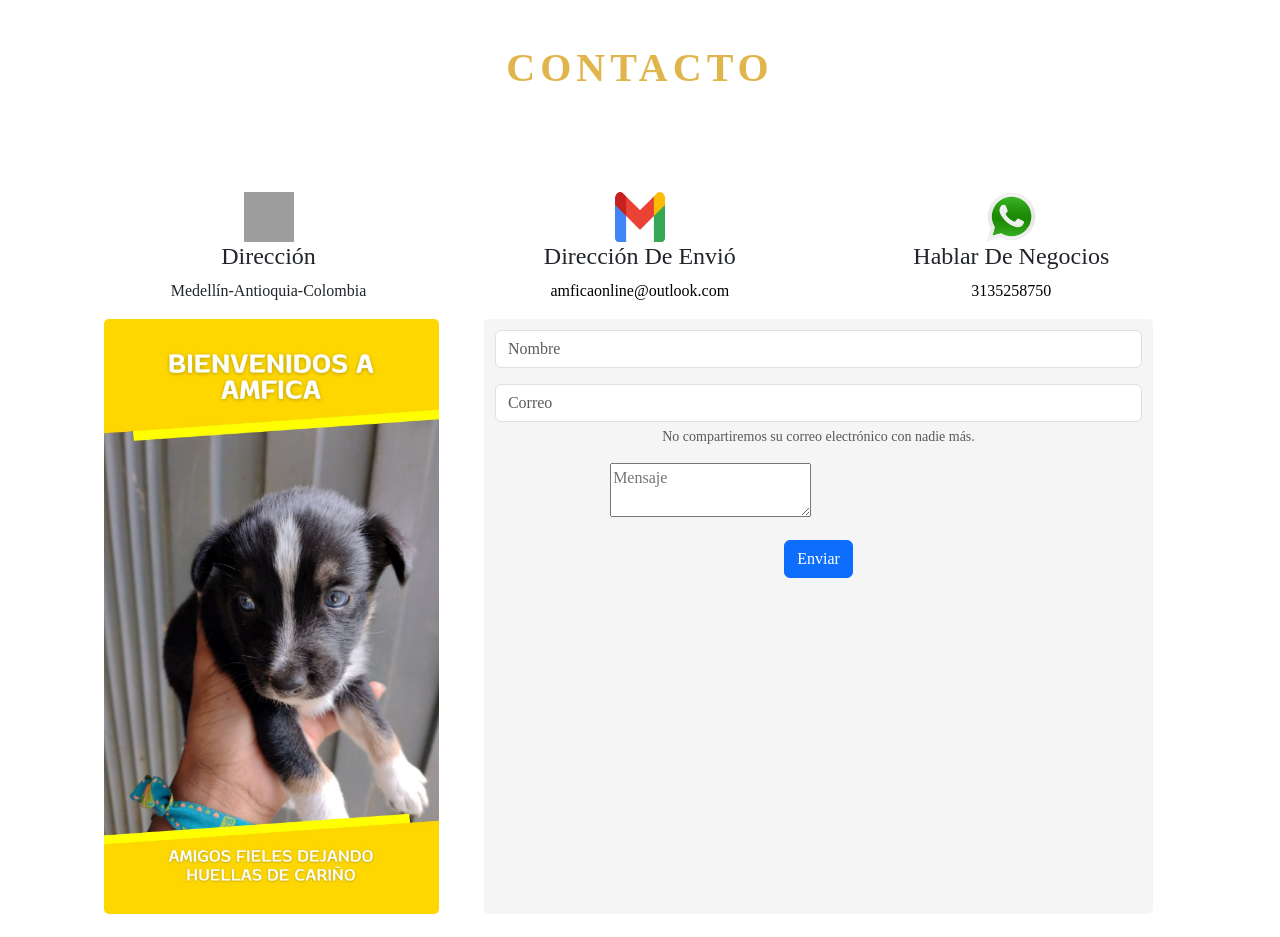
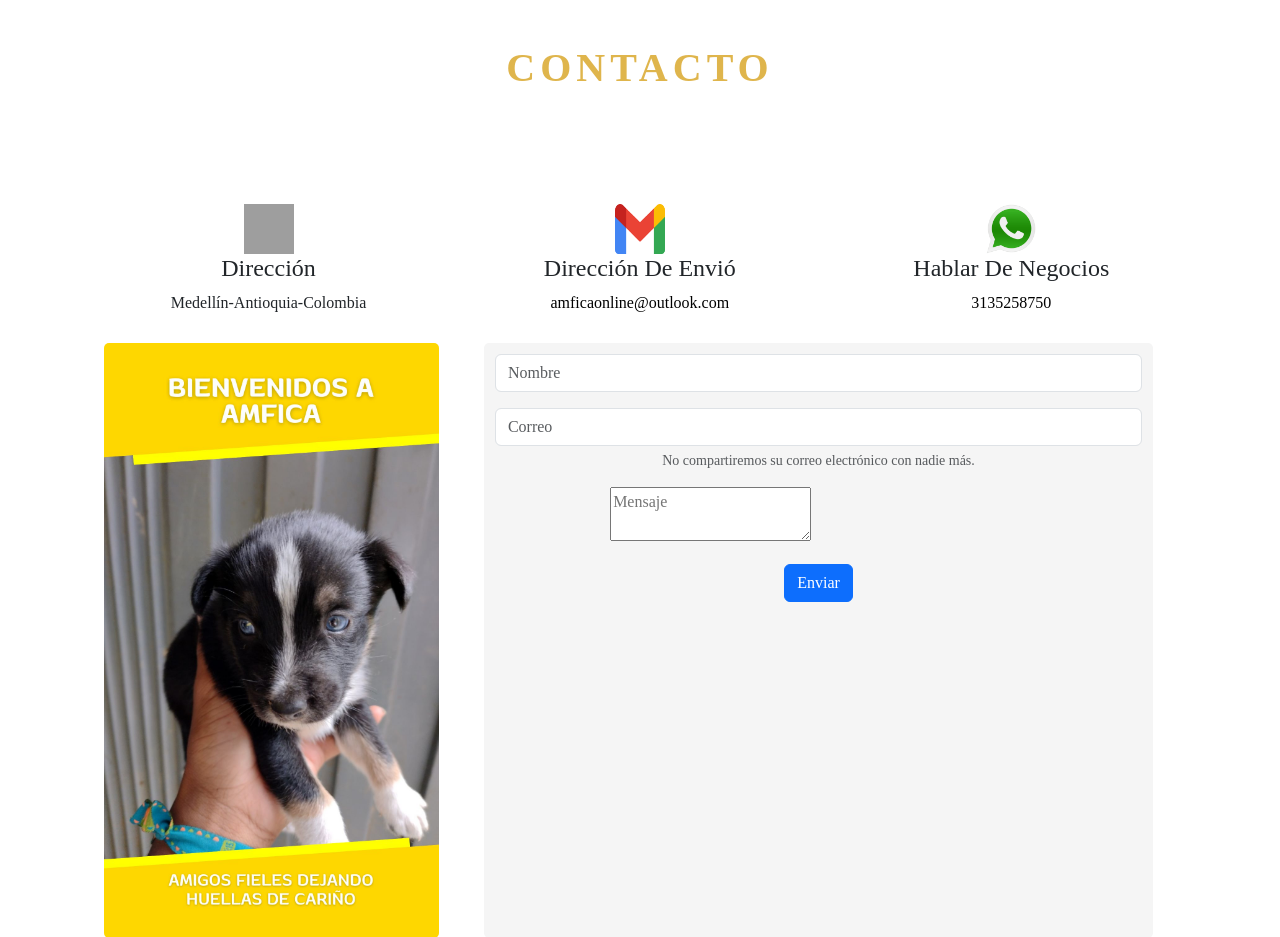
Before and after one commit to murasp06/Directorio-HV, a PHP site: page /Views/contact.php in a window 1280 px wide. Shown: the part 335-1272 px from the top of the page. Run offline with PHP 8.4, Linux system fonts and the light colour scheme; grey boxes are pictures that could not be loaded.

Commit message:
espacio en la pgina de contacto

```diff
--- a/Views/contact.php
+++ b/Views/contact.php
@@ -74,19 +74,19 @@
         </div>
         <!-- contenedor de datos direccion,contacto.gmail -->
         <div style="text-align: center;justify-content: space-around;margin-top: 100px;" class="container d-flex">
-            <div>
+            <div class="m-1 p-2">
                 <!-- direccion -->
                 <img style="height: 50px;width: 50px;" src="/image/location.png" alt="img-direccion">
                 <h4>Dirección</h4>
                 <p>Medellín-Antioquia-Colombia</p>
             </div>
-            <div>
+            <div class="m-1 p-2">
                 <!-- gmail -->
                 <img style="height: 50px;width: 50px;" src="/image/gmail-logo.png" alt="img-gmail">
                 <h4>Dirección De Envió</h4>
                 <a style="text-decoration: none;color: black; " href="mailto:amficaonline@outlook.com">amficaonline@outlook.com</a>
             </div>
-            <div>
+            <div class="m-1 p-2">
                 <!-- wassap -->
                 <img style="height: 50px;width: 50px;" src="/image/logo_wasap.png" alt="img-wasstapp">
                 <h4>Hablar De Negocios</h4>
```
